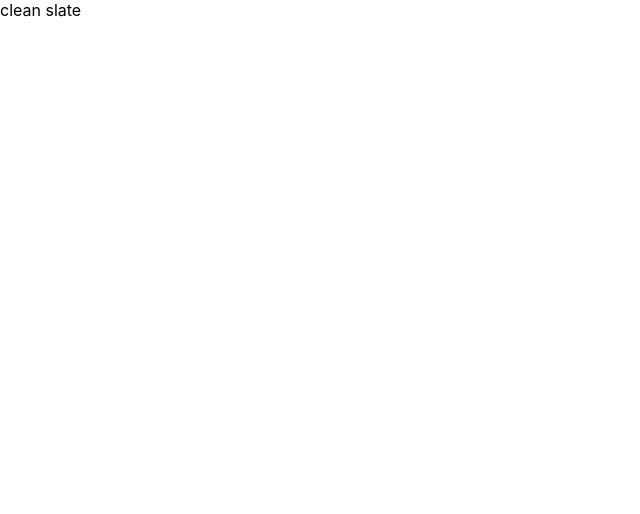
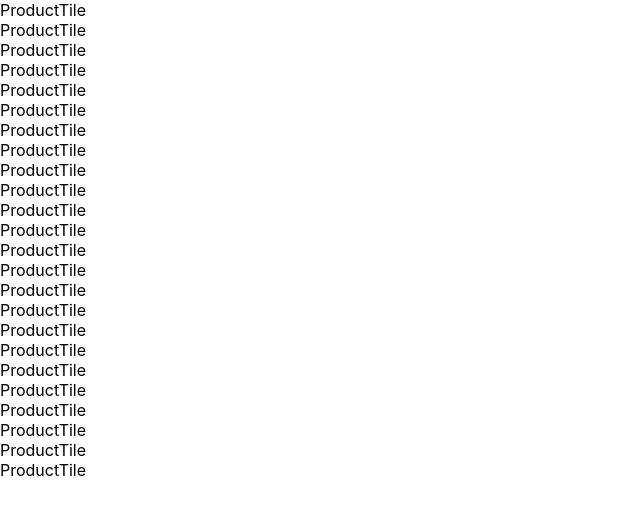
Before and after one commit to boybutcher/spawning-ai-take-home, a React (Create React App) app: page / in a window 1280 px wide. Shown: the top 514 px of the page, without its empty margins (0-640 px from the left). Built offline with nearby package versions, Linux system fonts and the light colour scheme.

Commit message:
add bootstrap react, pass productData to dummy productTile

```diff
--- a/package.json
+++ b/package.json
@@ -6,7 +6,9 @@
     "@testing-library/jest-dom": "^5.16.5",
     "@testing-library/react": "^13.4.0",
     "@testing-library/user-event": "^13.5.0",
+    "bootstrap": "^5.2.3",
     "react": "^18.2.0",
+    "react-bootstrap": "^2.7.2",
     "react-dom": "^18.2.0",
     "react-scripts": "5.0.1",
     "web-vitals": "^2.1.4"
--- a/src/App.js
+++ b/src/App.js
@@ -1,12 +1,27 @@
+import { useState, useEffect } from 'react'
 import products from './constants/products.json'
+
+import ProductTile from './ProductTile.js'
+
 import './App.css';
 
-console.log(products)
+function App() {
+  const [renderCount, setRenderCount] = useState(24);
+  const [renderedProducts, setRenderedProducts] = useState([])
 
-function App() {
+  // get initial products on render
+  useEffect(() => {
+    console.log('settingRenderedProducts...')
+    setRenderedProducts(products.slice(0, renderCount))
+  }, [])
+
   return (
     <div className="App">
-      clean slate
+      {
+        renderedProducts.map(productData => {
+          return (<ProductTile productData={productData} />)
+        })
+      }
     </div>
   );
 }
--- /dev/null
+++ b/src/ProductTile.js
@@ -0,0 +1,12 @@
+const ProductTile = ({
+  productData
+}) => {
+  console.log({productData})
+  return(
+    <div>
+      ProductTile
+    </div>
+  )
+}
+
+export default ProductTile
```
Also changed, not shown: 1 other file (tests, documents, lock files or other folders).
